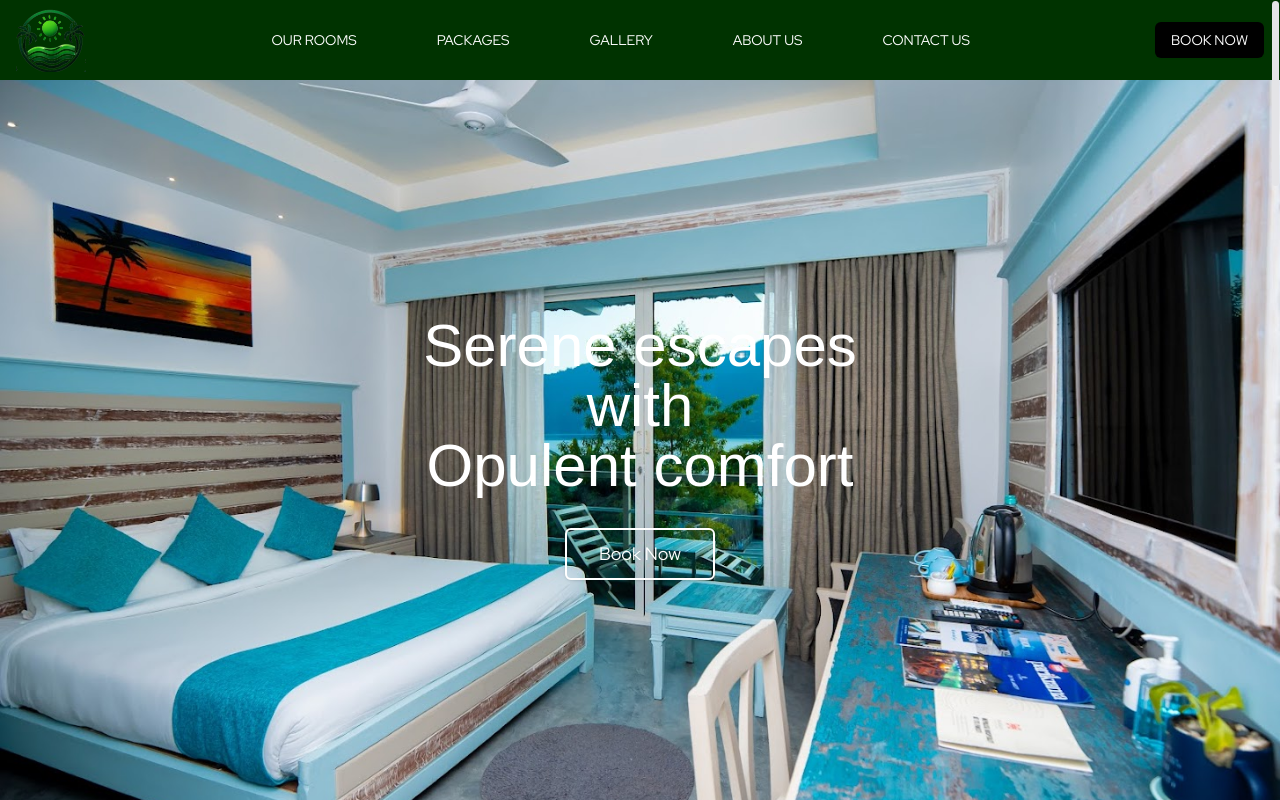
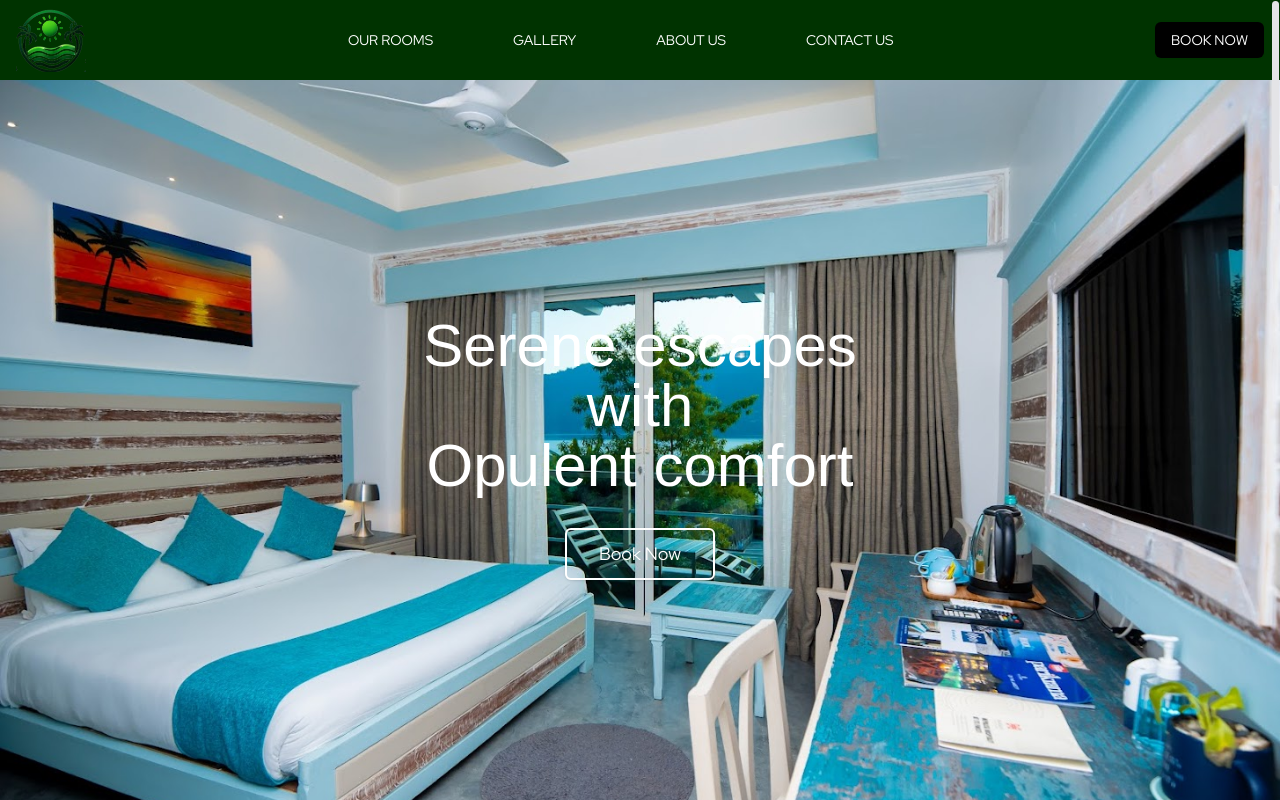
Before and after one commit to anzeebasnet/Beach_Bar_and_Lodge, a Next.js app: page /rooms in a window 1280 px wide. Built offline with nearby package versions, Linux system fonts and the light colour scheme; a web font is replaced by a local one.

Commit message:
hide package

```diff
--- a/src/components/HomePage/Navbar/Main_Nav.tsx
+++ b/src/components/HomePage/Navbar/Main_Nav.tsx
@@ -29,7 +29,7 @@ export function MainNav() {
 
   const navLinks = [
     { href: "/rooms", label: "Our Rooms" },
-    { href: "/packages", label: "Packages" },
+    // { href: "/packages", label: "Packages" },
     { href: "/gallery", label: "Gallery" },
     { href: "/about", label: "About Us" },
     { href: "/contact", label: "Contact Us" },
```
